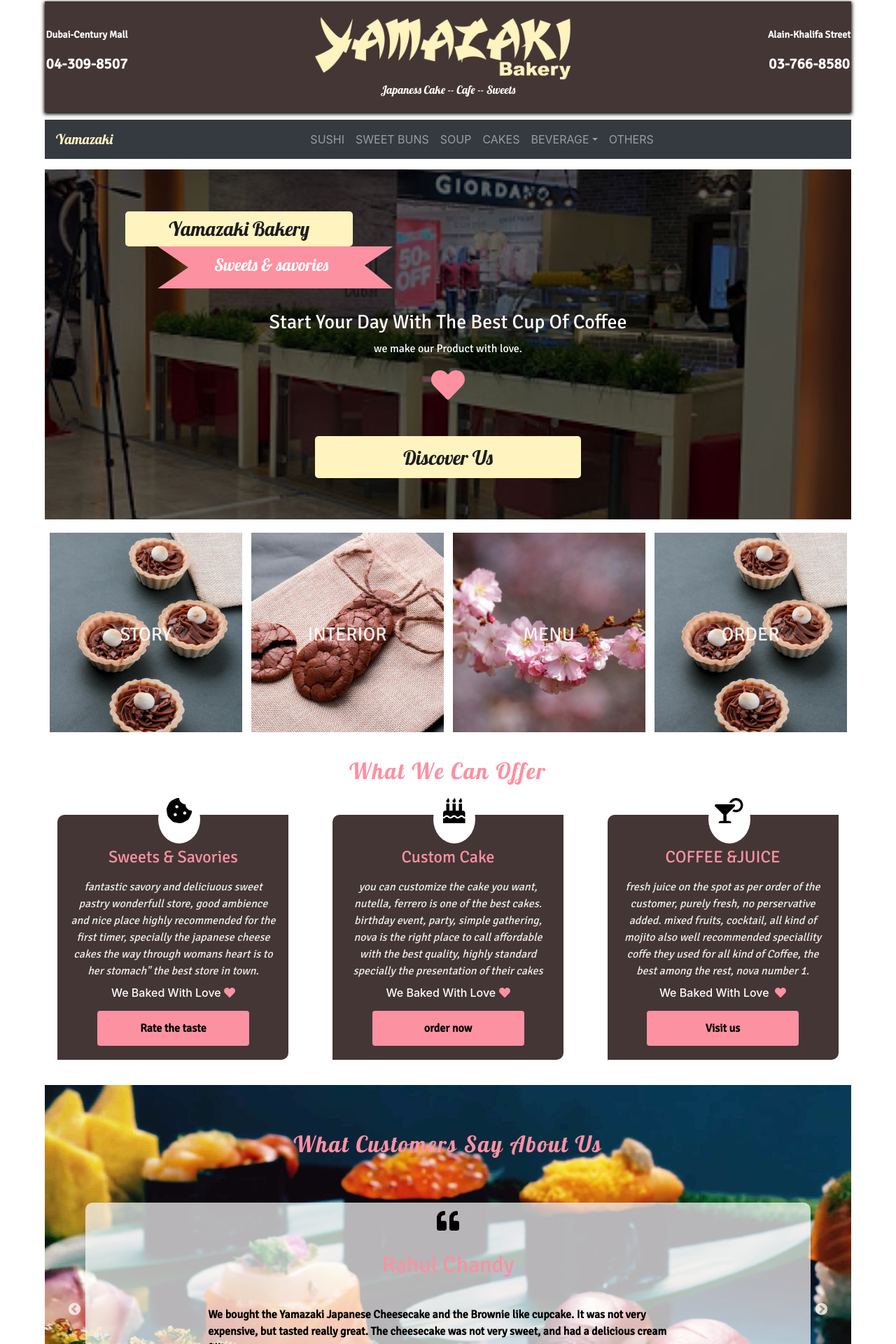
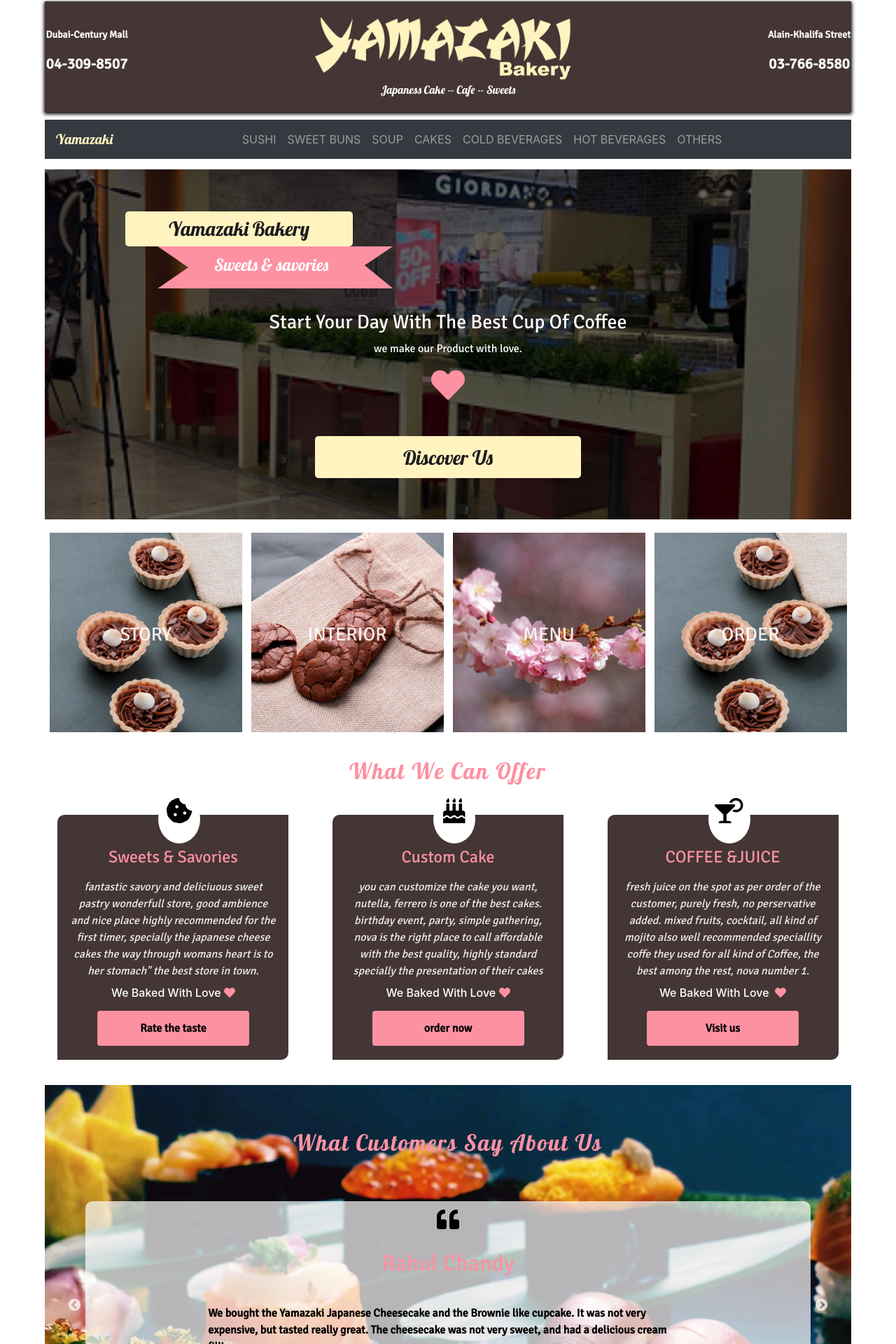
Before and after one commit to MostafaDbagh/NovaSweetCafe, a React (Create React App) app in the folder client/: page / in a window 1280 px wide. Shown: the part 9-1929 px from the top of the page at 70% size. Built offline with nearby package versions, Linux system fonts and the light colour scheme.

Commit message:
hello success

```diff
--- a/client/src/components/navbar.js
+++ b/client/src/components/navbar.js
@@ -31,34 +31,24 @@
               <NavLink href="/components/">SUSHI</NavLink>
             </NavItem>
             <NavItem>
-            <NavLink href="">SWEET BUNS</NavLink>
+            <NavLink href="https://github.com/reactstrap/reactstrap">SWEET BUNS</NavLink>
             </NavItem>
             <NavItem>
-            <NavLink href="">SOUP</NavLink>
+            <NavLink href="https://github.com/reactstrap/reactstrap">SOUP</NavLink>
             </NavItem>
             <NavItem>
-            <NavLink href="">CAKES</NavLink>
+            <NavLink href="https://github.com/reactstrap/reactstrap">CAKES</NavLink>
             </NavItem>
-
-
-            <UncontrolledDropdown nav inNavbar>
-              <DropdownToggle nav caret>
-                BEVERAGE
-              </DropdownToggle>
-              <DropdownMenu right>
-                <DropdownItem>
-                <NavLink href="https://github.com/reactstrap/reactstrap">       HOT BEVERAGES </NavLink>
-                </DropdownItem>
-                <DropdownItem>
-                <NavLink href="https://github.com/reactstrap/reactstrap">  COLD BEVERAGES </NavLink>
-                </DropdownItem>
-                <DropdownItem divider />
-
-              </DropdownMenu>
-            </UncontrolledDropdown>
+            <NavItem>
+            <NavLink href="https://github.com/reactstrap/reactstrap">  COLD BEVERAGES </NavLink>
+            </NavItem>
+            <NavItem>
+            <NavLink href="https://github.com/reactstrap/reactstrap">       HOT BEVERAGES </NavLink>
+            </NavItem>
             <NavItem>
             <NavLink href="https://github.com/reactstrap/reactstrap">       OTHERS </NavLink>
             </NavItem>
+
           </Nav>
 
         </Collapse>
--- a/client/src/components/review.js
+++ b/client/src/components/review.js
@@ -24,10 +24,10 @@
   };
   return (
       <>
-   <div style={{background:`url(${Sushi})`,width:'90%',height:'580px',margin:'24px auto',display:'flex',flexDirection:'column',justifyContent:'center',alignItems:'center'}}>
+   <div style={{background:`url(${Sushi})`,width:'90%',height:'600px',margin:'24px auto',display:'flex',flexDirection:'column',justifyContent:'center',alignItems:'center'}}>
 
    <h2 style={{textAlign:"center",margin:"32px 0",letterSpacing:'2px' ,   color: "rgb(252, 145, 162)",fontFamily:"lobster,sans-serif"}}>What Customers Say About Us</h2>
-   <Wrapperdiv style={{margin:"32px auto",width:"90%",height:"60%",background:`rgba(255,255,255,0.7)`,borderRadius:"10px",color:"black"}}>
+   <Wrapperdiv style={{margin:"32px auto",width:"90%",height:"62%",background:`rgba(255,255,255,0.7)`,borderRadius:"10px",color:"black"}}>
 
 
 
@@ -42,7 +42,7 @@
 
         <h2 style={{textAlign:"center",padding:"12px",fontFamily:'signika,sans-serif',color: "rgb(252, 145, 162)"}}>{item.name}</h2>
         <p style={{
-            margin:"8px auto",fontFamily:"signika, sans-serif",padding:"20px",fontWeight:"700",width:"70%",height:'84%',color:"black"}}>{item.review}</p>
+            margin:"0px auto",fontFamily:"signika, sans-serif",padding:"20px",fontWeight:"700",width:"70%",height:'84%',color:"black"}}>{item.review}</p>
       </div>
     ))}
 
```
Also changed, not shown: 1 other file (tests, documents, lock files or other folders).
